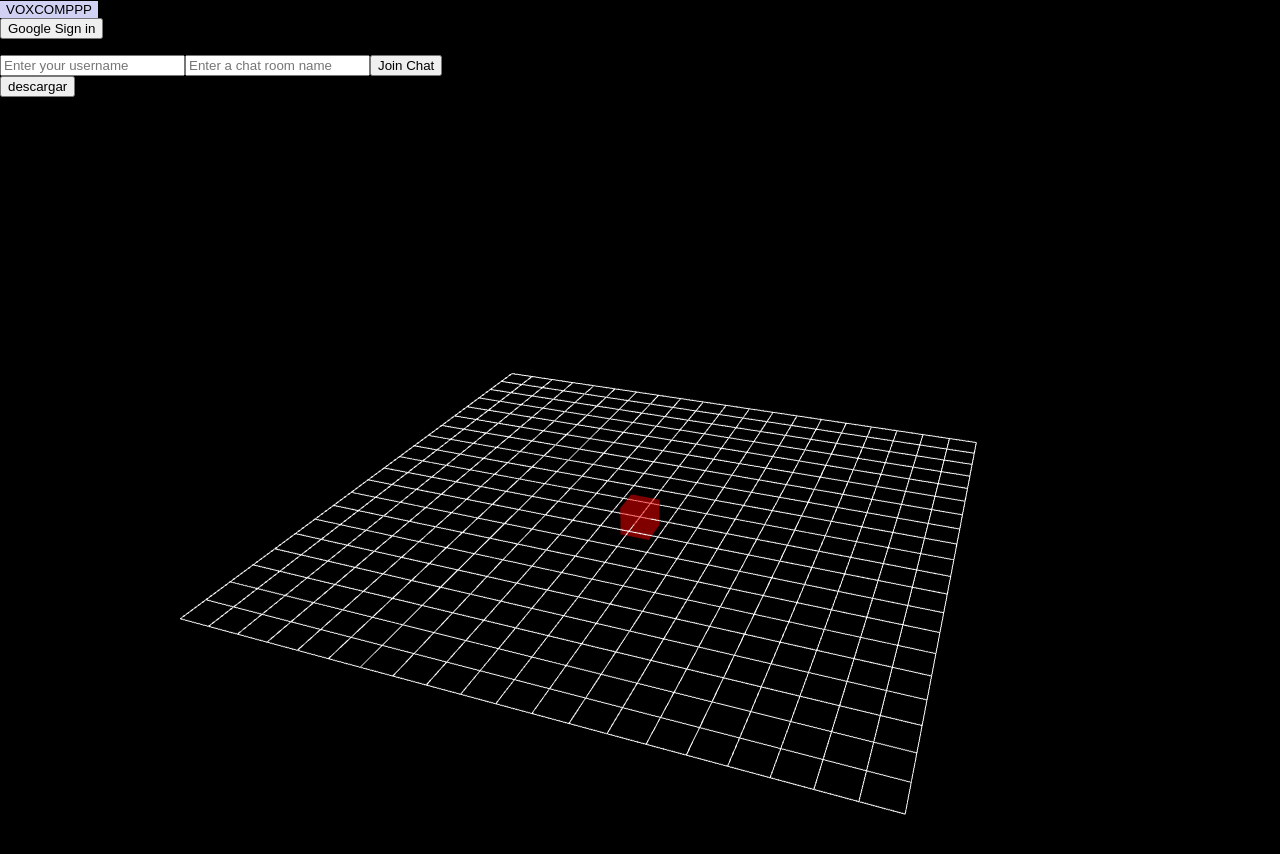
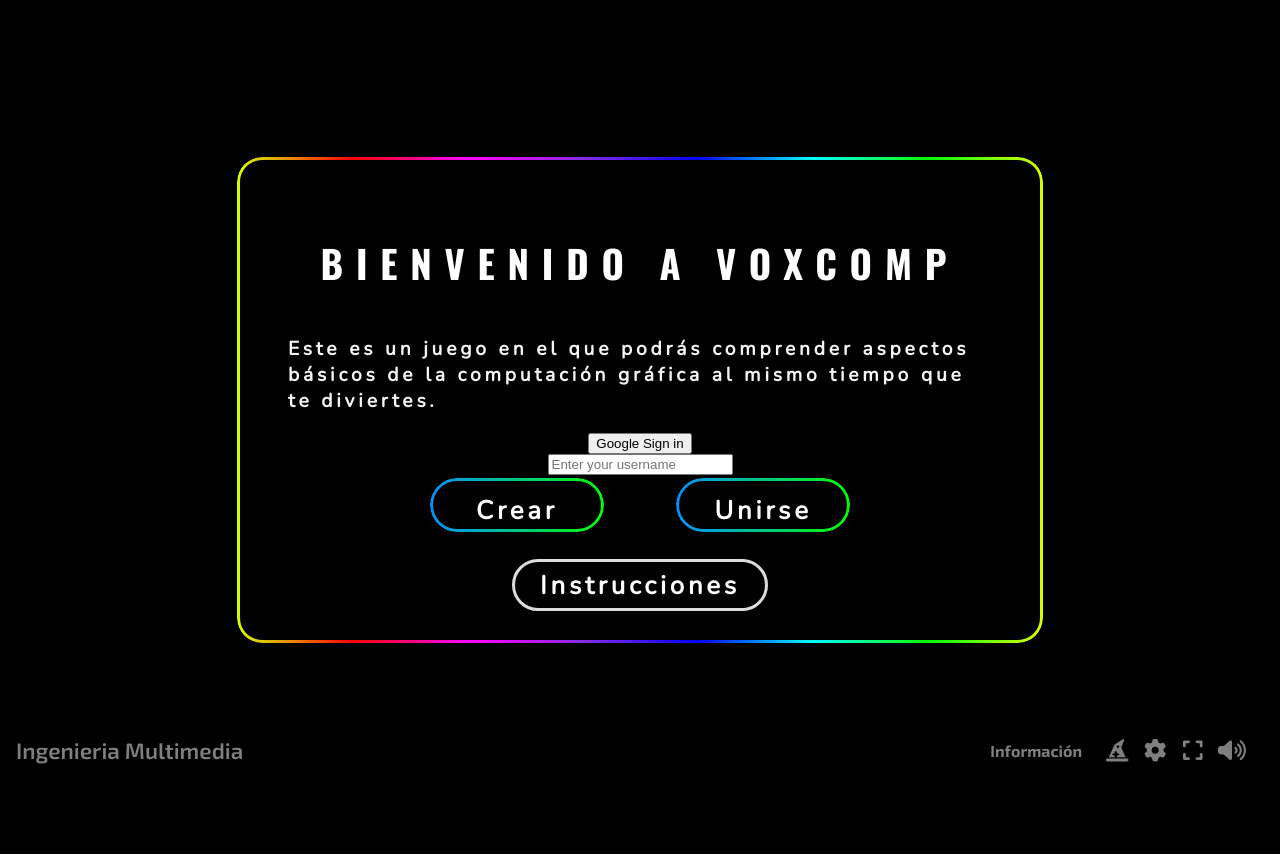
Before and after one commit to saforero65/voxcomp2, a Vue app: page / in a window 1280 px wide. Shown: the top 854 px of the page. After the commit the page ends 800 px from the top, so only its background shows below. Built offline with nearby package versions, Linux system fonts and the light colour scheme; no server answers; what vue-google-oauth2 would draw is missing.

Commit message:
ya hay algo

```diff
--- a/src/App.vue
+++ b/src/App.vue
@@ -1,54 +1,69 @@
 <template>
   <div id="app">
-      <div class="informacion" id="informacionID" style=" z-index=100 , display=none">
+    <!-- <div class="informacion" id="informacionID" style=" z-index=100 , display=none">
             <button id="closebtn" @click="cerrar()" ><a>x</a></button>
             <BienvenidoPage/>
       </div>
       <button style="border:none; background-color: #D1D2F3" @click="mostrarinformacion()">
         VOXCOMPPP
-      </button>
+      </button> -->
     <router-view />
   </div>
 </template>
 <script>
-  import BienvenidoPage from '@/components/BienvenidoPage.vue'
+// import BienvenidoPage from "@/components/BienvenidoPage.vue";
 
 export default {
   components: {
-        BienvenidoPage,
+    // BienvenidoPage,
   },
   methods: {
-      mostrarinformacion(){
+    mostrarinformacion() {
       var x = document.getElementById("informacionID");
-          x.style.display="block";
-          x.style.zIndex=100;
+      x.style.display = "block";
+      x.style.zIndex = 100;
     },
-      cerrar(){
+    cerrar() {
       var x = document.getElementById("informacionID");
-           x.style.display="none";
-      }
-
-    }
-  }
+      x.style.display = "none";
+    },
+  },
+};
 </script>
 
 <style>
+@import url("https://fonts.googleapis.com/css2?family=Exo+2:ital,wght@0,100;0,200;0,300;0,400;0,500;0,600;0,700;0,800;0,900;1,100;1,200;1,300;1,400;1,500;1,600;1,700;1,800;1,900&family=Roboto+Mono:ital,wght@0,100;0,200;0,300;0,400;0,500;0,600;0,700;1,100;1,200;1,300;1,400;1,500;1,600;1,700&display=swap");
+#app {
+  font-family: Avenir, Helvetica, Arial, sans-serif;
+  -webkit-font-smoothing: antialiased;
+  -moz-osx-font-smoothing: grayscale;
+  text-align: center;
+  color: #2c3e50;
+}
+
+#nav a {
+  font-weight: bold;
+  color: #2c3e50;
+}
+
+#nav a.router-link-exact-active {
+  color: #42b983;
+}
 body {
   margin: 0;
   padding: 0;
   background-color: black;
 }
-.informacion{
+.informacion {
   display: none;
   position: absolute;
 }
-#closebtn{
+#closebtn {
   background-color: transparent;
   border: none;
-  font-family: 'Nunito';
+  font-family: "Nunito";
   font-size: 3vw;
   color: whitesmoke;
   /* align-items: flex-end; */
 }
-
 </style>
--- a/src/components/BarraHerramientas.vue
+++ b/src/components/BarraHerramientas.vue
@@ -60,7 +60,13 @@ export default {
 };
 </script>
 <style scoped>
+a {
+  text-decoration: none;
+  color: white;
+}
+
 ul {
+  list-style: none;
   position: absolute;
   bottom: 0;
   color: white;
@@ -69,8 +75,9 @@ ul {
   align-items: center;
   flex-direction: row;
   font-size: 1.4rem;
-  width: 98%;
+  width: 98vw;
   font-family: "Exo 2", sans-serif;
+  padding: 0;
 }
 li:nth-child(1) {
   margin-left: 1rem;
--- a/src/components/BienvenidoPage.vue
+++ b/src/components/BienvenidoPage.vue
@@ -4,56 +4,68 @@
     <div id="bienv">
       <div class="bienvenido">
         <h1>BIENVENIDO A VOXCOMP</h1>
-                    <p>Este es un juego en el que podrás comprender aspectos básicos
-                        de la computación gráfica al mismo tiempo que te diviertes.</p>
+        <p>
+          Este es un juego en el que podrás comprender aspectos básicos de la
+          computación gráfica al mismo tiempo que te diviertes.
+        </p>
+        <button @click="login()">Google Sign in</button>
+        <input
+          type="text"
+          name="username"
+          placeholder="Enter your username"
+          v-model="username"
+        />
+        <p v-if="user">login {{ user.iY }}</p>
         <div class="botones">
-                            <button class="btn1"  @click="NuevaSala()" ><a>Crear</a></button>
+          <button class="btn1" @click="NuevaSala()"><a>Crear</a></button>
           <button class="btn1" @click="UnirseSala()"><a>Unirse</a></button>
-                            <button class="btn2"  @click="Instruc()"><a>Instrucciones</a></button>
+          <button class="btn2" @click="Instruc()"><a>Instrucciones</a></button>
         </div>
       </div>
     </div>
-            <div id="crearS" style="display:none">
+    <div id="crearS" style="display: none">
       <div class="sala">
         <h1>NUEVA SALA</h1>
         <p>Ingresa el nombre se la sala</p>
-                    <input type="text" class="input">
+        <input type="text" class="input" v-model="room" />
         <div class="botones2">
-                        <button class="btn1" @click="Atras()" ><a>Atrás</a></button>
-                        <button class="btn1"><a>CREAR</a></button>
+          <button class="btn1" @click="Atras()"><a>Atrás</a></button>
+          <button class="btn1" id="botonCrear" @click="sendToDad()">
+            <a>CREAR</a>
+          </button>
         </div>
       </div>
     </div>
-            <div id="unirse"  style="display:none">
+    <div id="unirse" style="display: none">
       <div class="sala">
         <h1>UNIRSE A UNA SALA</h1>
         <p>Ingresa el nombre se la sala</p>
-                    <input type="text" class="input">
+        <input type="text" class="input" />
         <div class="botones2">
-                        <button class="btn1" @click="Atras()" ><a>Atrás</a></button>
-                        <button class="btn1"><a>CREAR</a></button>
+          <button class="btn1" @click="Atras()"><a>Atrás</a></button>
+          <button class="btn1" @click="sendToDad()"><a>CREAR</a></button>
         </div>
       </div>
     </div>
-            <div id="instruc"  style="display:none">
+    <div id="instruc" style="display: none">
       <div class="inst">
         <h1>INSTRUCCIONES</h1>
-                    <p>Este es un juego en el que podrás comprender aspectos básicos
-                        de la computación gráfica al mismo tiempo que te diviertes.
-                    Este es un juego en el que podrás comprender aspectos básicos
-                        de la computación gráfica al mismo tiempo que te diviertes.
-                    Este es un juego en el que podrás comprender aspectos básicos
-                        de la computación gráfica al mismo tiempo que te diviertes.</p>
-                    <button class="btn1" @click="Atras()" ><a>Atrás</a></button>
-
+        <p>
+          Este es un juego en el que podrás comprender aspectos básicos de la
+          computación gráfica al mismo tiempo que te diviertes. Este es un juego
+          en el que podrás comprender aspectos básicos de la computación gráfica
+          al mismo tiempo que te diviertes. Este es un juego en el que podrás
+          comprender aspectos básicos de la computación gráfica al mismo tiempo
+          que te diviertes.
+        </p>
+        <button class="btn1" @click="Atras()"><a>Atrás</a></button>
       </div>
     </div>
-
   </div>
   <!-- </div> -->
 </template>
 <style scoped>
-    .todo{
+.todo {
   display: flex;
   flex-direction: column;
   align-items: center;
@@ -62,7 +74,7 @@
   width: 100vw;
   height: 100vw;
 }
-    .cont{
+.cont {
   position: relative;
   padding: 4vw;
   margin: 5px;
@@ -76,33 +88,41 @@
   border-radius: 25px;
   /* padding: 5%; */
 }
-    .cont::before{
+.cont::before {
   content: "";
   position: absolute;
   inset: 0;
   border-radius: 25px;
   padding: 3px; /* control the border thickness */
-        background: linear-gradient(90deg, rgb(217, 255, 0),red,#f0f,blueviolet,blue, aqua, #0f0, rgb(217, 255, 0));
-        -webkit-mask:
-            linear-gradient(#fff 0 0) content-box,
-            linear-gradient(#fff 0 0);
+  background: linear-gradient(
+    90deg,
+    rgb(217, 255, 0),
+    red,
+    #f0f,
+    blueviolet,
+    blue,
+    aqua,
+    #0f0,
+    rgb(217, 255, 0)
+  );
+  -webkit-mask: linear-gradient(#fff 0 0) content-box, linear-gradient(#fff 0 0);
   -webkit-mask-composite: xor;
   mask-composite: exclude;
   pointer-events: none;
 }
-    .bienvenido{
+.bienvenido {
   display: flex;
   flex-direction: column;
   align-items: center;
   justify-content: space-between;
   /* border: 2px solid greenyellow; */
 }
-    .sala{
+.sala {
   display: flex;
   flex-direction: column;
   align-items: center;
 }
-    .botones{
+.botones {
   max-width: 70%;
   display: flex;
   flex-wrap: wrap;
@@ -111,7 +131,7 @@
 
   /* border: 2px solid blueviolet; */
 }
-    .botones2{
+.botones2 {
   max-width: 100%;
   display: flex;
   flex-wrap: wrap;
@@ -119,7 +139,7 @@
   align-items: center;
   /* border: 2px solid blueviolet; */
 }
-    .btn1{
+.btn1 {
   position: relative;
   min-width: 180px;
   height: 60px;
@@ -130,21 +150,19 @@
   border-radius: 50px;
   border: 3px solid transparent;
 }
-    .btn1::before{
+.btn1::before {
   content: "";
   position: absolute;
   inset: 0;
   border-radius: 50px;
   padding: 3px;
-        background: linear-gradient(90deg,rgb(0, 145, 255),#0f0);
-        -webkit-mask:
-            linear-gradient(#fff 0 0) content-box,
-            linear-gradient(#fff 0 0);
+  background: linear-gradient(90deg, rgb(0, 145, 255), #0f0);
+  -webkit-mask: linear-gradient(#fff 0 0) content-box, linear-gradient(#fff 0 0);
   -webkit-mask-composite: xor;
   mask-composite: exclude;
   pointer-events: none;
 }
-    .btn2{
+.btn2 {
   /* position: relative; */
   /* margin: 5px; */
   width: 20vw;
@@ -155,11 +173,11 @@
   color: #fff;
   background-color: black;
   border-radius: 50px;
-        border:3px solid gainsboro;
+  border: 3px solid gainsboro;
   margin: 5%;
   margin-bottom: 0;
 }
-    .input{
+.input {
   width: 80%;
   height: 5vw;
   display: inline-block;
@@ -167,29 +185,29 @@
   color: #fff;
   background-color: black;
   border-radius: 50px;
-        border:3px solid gainsboro;
+  border: 3px solid gainsboro;
   /* margin: 10%; */
   margin-bottom: 5%;
-        font-family: 'Nunito';
+  font-family: "Nunito";
   font-size: 1.5vw;
   letter-spacing: 0.3vw;
 }
-    .cont h1{
-        font-family: 'Oswald';
+.cont h1 {
+  font-family: "Oswald";
   font-size: 3vw;
   letter-spacing: 1vw;
   font-weight: bolder;
 }
-    .cont p{
-        font-family: 'Nunito';
+.cont p {
+  font-family: "Nunito";
   font-size: 1.5vw;
   letter-spacing: 0.3vw;
   font-weight: bold;
   text-align: left;
   color: whitesmoke;
 }
-    .cont a{
-        font-family: 'Nunito';
+.cont a {
+  font-family: "Nunito";
   font-size: 2vw;
   letter-spacing: 0.3vw;
   font-weight: bold;
@@ -197,8 +215,25 @@
 }
 </style>
 <script>
-    export default{
-        methods:{
+// import { io } from "socket.io-client";
+
+export default {
+  data() {
+    return {
+      isLogin: false,
+      user: null,
+      room: "",
+      username: "",
+      clients: new Object(),
+    };
+  },
+  methods: {
+    async login() {
+      const googleUser = await this.$gAuth.signIn();
+      this.user = googleUser.getBasicProfile();
+      this.username = this.user.iY;
+      console.log(this.user);
+    },
     NuevaSala() {
       var x = document.getElementById("bienv");
       var y = document.getElementById("crearS");
@@ -209,9 +244,8 @@
       y.style.display = "block";
       z.style.display = "none";
       w.style.display = "none";
-
     },
-            UnirseSala(){
+    UnirseSala() {
       var x = document.getElementById("bienv");
       var y = document.getElementById("crearS");
       var z = document.getElementById("unirse");
@@ -243,7 +277,23 @@
       y.style.display = "none";
       z.style.display = "none";
       w.style.display = "none";
-            }
-        }
-    }
+    },
+    sendToDad() {
+      this.$emit("getValues", {
+        username: this.username,
+        room: this.room,
+        mostrarSala: true,
+        mostrarModal: false,
+      });
+      console.log("enviado");
+    },
+  },
+  created() {
+    // this.socket = io("http://localhost:8080/");
+  },
+  mounted() {
+    // this.sendToDad();
+    // console.log("enviado");
+  },
+};
 </script>
--- a/src/components/EscenaVox.vue
+++ b/src/components/EscenaVox.vue
@@ -1,25 +1,10 @@
 <template>
   <div>
+    <!-- <span>{{ user }}</span> -->
     <!-- <barra-herramientas /> -->
-    <button @click="login()">Google Sign in</button>
-    <p v-if="user">login {{ user.iY }}</p>
-    <form id="login-form">
-      <p id="error-msg"></p>
-      <input
-        type="text"
-        name="username"
-        placeholder="Enter your username"
-        v-model="username"
-      />
-      <input
-        type="text"
-        name="room"
-        placeholder="Enter a chat room name"
-        v-model="room"
-      />
-      <input type="submit" value="Join Chat" />
-    </form>
-    <button @click="exportSceneObject()">descargar</button>
+
+    <a class="btn-grad" @click="exportSceneObject()">descargar</a>
+
     <h2 id="title_room"></h2>
   </div>
 </template>
@@ -36,9 +21,9 @@ import { io } from "socket.io-client";
 // import * as CSG from 'csg';
 
 export default {
+  props: ["user"],
   data() {
     return {
-      isLogin: false,
       username: "",
       room: "",
       camera: null,
@@ -65,15 +50,10 @@ export default {
       clients: new Object(),
       id: null,
       voxel: null,
-      user: null,
     };
   },
   // components: { BarraHerramientas},
   methods: {
-    async login() {
-      const googleUser = await this.$gAuth.signIn();
-      this.user = googleUser.getBasicProfile();
-    },
     init: function () {
       this.camera = new THREE.PerspectiveCamera(
         45,
@@ -128,7 +108,7 @@ export default {
 
       this.plane = new THREE.Mesh(
         geometry,
-        new THREE.MeshBasicMaterial({ visible: false, color: 0xf0f0f0})
+        new THREE.MeshBasicMaterial({ visible: false, color: 0xf0f0f0 })
       );
       this.scene.add(this.plane);
       this.objects.push(this.plane);
@@ -329,7 +309,46 @@ export default {
     this.animate();
   },
   created() {
-    this.socket = io("http://localhost:8080/");
+    this.socket = io("https://prueba-voxcomp.herokuapp.com/");
+
+    this.socket.on("newUserConnected", (clientCount, _id) => {
+      console.log(clientCount + " usuarios conectados");
+      let alreadyHasUser = false;
+      for (let i = 0; i < Object.keys(this.clients).length; i++) {
+        if (Object.keys(this.clients)[i] == _id) {
+          alreadyHasUser = true;
+          break;
+        }
+      }
+      if (_id != this.id && !alreadyHasUser) {
+        console.log("Llego alguien al server!!! con el id: " + _id);
+        console.log(this.clients[_id]);
+      }
+      // document.getElementById("botonCrear").addEventListener("click", (e) => {
+      console.log("le dio click a crear", this.user);
+      // e.preventDefault();
+      // console.log(user);
+      this.socket.emit(
+        "joinRoom",
+        {
+          username: this.user.username,
+          room: this.user.room,
+        },
+        (data) => {
+          if (data.nameAvailable) {
+            document.getElementById("title_room").innerText =
+              "Estas en la sala: " + this.user.room;
+            console.log("Estas en la sala: " + this.user.room);
+            // this.sendToDad();
+            // $messageArea.show();
+            // $loginArea.hide("slow");
+          } else {
+            console.log(data.error);
+          }
+        }
+      );
+      // });
+    });
 
     this.socket.on("introduction", (_id, _clientNum, _ids) => {
       for (let i = 0; i < _ids.length; i++) {
@@ -410,42 +429,7 @@ export default {
         }
       }
     );
-    this.socket.on("newUserConnected", (clientCount, _id) => {
-      console.log(clientCount + " usuarios conectados");
-      let alreadyHasUser = false;
-      for (let i = 0; i < Object.keys(this.clients).length; i++) {
-        if (Object.keys(this.clients)[i] == _id) {
-          alreadyHasUser = true;
-          break;
-        }
-      }
-      if (_id != this.id && !alreadyHasUser) {
-        console.log("Llego alguien al server!!! con el id: " + _id);
 
-        console.log(this.clients[_id]);
-      }
-      document.getElementById("login-form").addEventListener("submit", (e) => {
-        e.preventDefault();
-
-        this.socket.emit(
-          "joinRoom",
-          {
-            username: this.username,
-            room: this.room,
-          },
-          (data) => {
-            if (data.nameAvailable) {
-              document.getElementById("title_room").innerText =
-                "Estas en la sala: " + this.room;
-              // $messageArea.show();
-              // $loginArea.hide("slow");
-            } else {
-              console.log(data.error);
-            }
-          }
-        );
-      });
-    });
     this.socket.on("userDisconnected", (clientCount, _id) => {
       //Update the data from the server
       // document.getElementById("numUsers").textContent = clientCount;
@@ -462,7 +446,41 @@ export default {
 </script>
 
 <style scoped>
+.btn-grad {
+  width: fit-content;
+  background-image: linear-gradient(
+    to right,
+    #77a1d3 0%,
+    #79cbca 51%,
+    #77a1d3 100%
+  );
+  margin: auto;
+  padding: 15px 45px;
+  text-align: center;
+  text-transform: uppercase;
+  transition: 0.5s;
+  background-size: 200% auto;
+  color: white;
+  /* box-shadow: 0 0 20px #eee; */
+  border-radius: 10px;
+  display: block;
+  position: absolute;
+  bottom: 5rem;
+  left: 0;
+  right: 0;
+}
+
+.btn-grad:hover {
+  background-position: right center; /* change the direction of the change here */
+  color: #fff;
+  text-decoration: none;
+}
+
 .menu {
+  position: absolute;
+}
+#title_room {
+  color: white;
   position: absolute;
 }
 #container {
--- a/src/router/index.js
+++ b/src/router/index.js
@@ -1,7 +1,6 @@
 import Vue from "vue";
 import VueRouter from "vue-router";
-import EscenaVox from "../components/EscenaVox.vue";
-import Bienvenido from "../components/BienvenidoPage.vue";
+import HomeVoxcomp from "../views/HomeVoxcomp.vue";
 
 Vue.use(VueRouter);
 
@@ -9,14 +8,8 @@ const routes = [
   {
     path: "/",
     name: "home",
-    component: EscenaVox,
+    component: HomeVoxcomp,
   },
-  {
-    path: "/",
-    name: "Bienvenido",
-    component: Bienvenido,
-  },
-
 ];
 
 const router = new VueRouter({
--- /dev/null
+++ b/src/views/HomeVoxcomp.vue
@@ -0,0 +1,75 @@
+<template>
+  <div>
+    <barra-herramientas />
+    <bienvenido-page
+      v-if="mostrarModal"
+      class="modal"
+      @getValues="setValues"
+    ></bienvenido-page>
+    <div class="background"></div>
+    <escena-vox v-if="mostrarsala" :user="{ username, room }"></escena-vox>
+  </div>
+</template>
+<script>
+import BarraHerramientas from "@/components/BarraHerramientas.vue";
+import BienvenidoPage from "@/components/BienvenidoPage.vue";
+import EscenaVox from "@/components/EscenaVox.vue";
+export default {
+  data() {
+    return {
+      mostrarModal: true,
+      mostrarsala: false,
+      username: "",
+      room: "",
+    };
+  },
+  components: { BarraHerramientas, BienvenidoPage, EscenaVox },
+  methods: {
+    setValues(obj) {
+      this.mostrarsala = obj.mostrarSala;
+      this.mostrarModal = obj.mostrarModal;
+      this.username = obj.username;
+      this.room = obj.room;
+      console.log("entro a setValues");
+      document.querySelector(".background").style.display = "none";
+      // console.log(this.username, this.room);
+    },
+  },
+};
+</script>
+<style scoped>
+body {
+  margin: 0;
+  padding: 0;
+  background-color: black;
+}
+.informacion {
+  display: none;
+  position: absolute;
+}
+#closebtn {
+  background-color: transparent;
+  border: none;
+  font-family: "Nunito";
+  font-size: 3vw;
+  color: whitesmoke;
+  /* align-items: flex-end; */
+}
+.modal {
+  position: absolute;
+  margin: auto;
+  left: 0;
+  right: 0;
+  top: 0;
+  bottom: 0;
+  z-index: 10;
+}
+.background {
+  background: black;
+  width: 100vw;
+  height: 100vh;
+  opacity: 0.5;
+  position: fixed;
+  z-index: 0;
+}
+</style>
```
Lines whose indentation alone changed are shown as unchanged.
